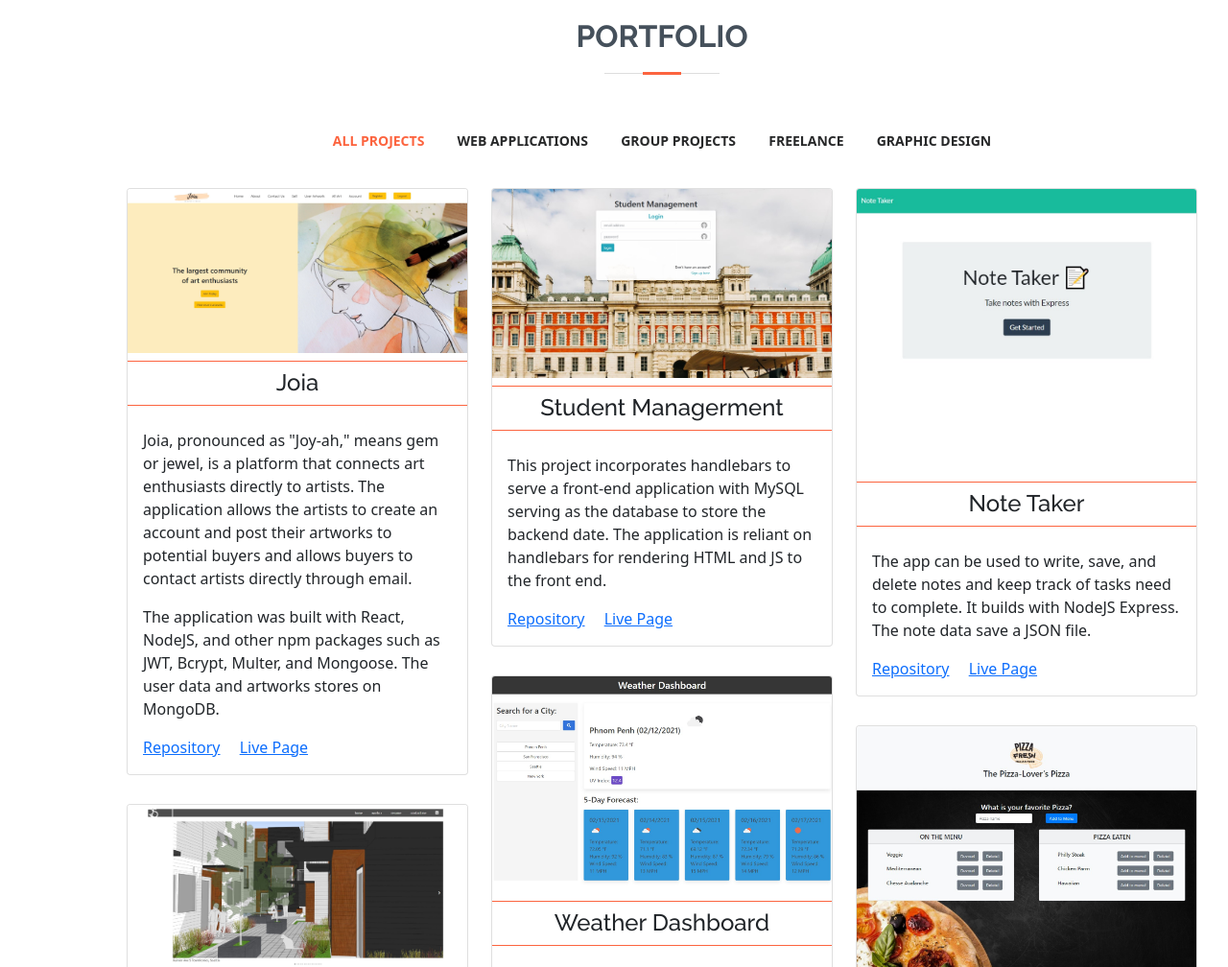
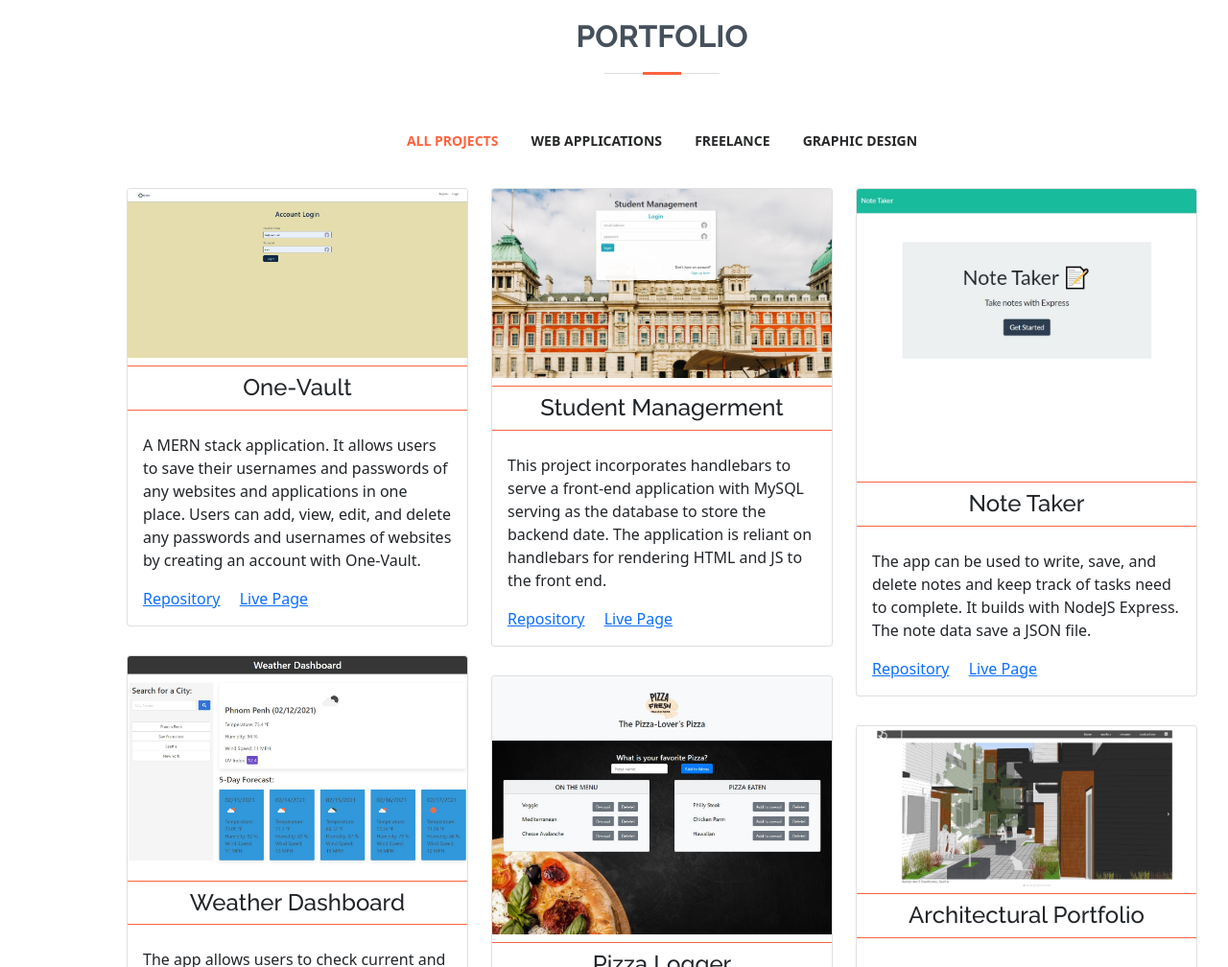
Before and after one commit to rattanakleng/Portfolio, a website with bundled scripts: page index.html in a window 1280 px wide. Shown: the part 3280-4288 px from the top of the page at 96% size. Built offline with nearby package versions, Linux system fonts and the light colour scheme.

Commit message:
update project link

```diff
--- a/index.html
+++ b/index.html
@@ -361,7 +361,6 @@
 
               <li data-filter="*" class="filter-active">All Projects</li>
               <li data-filter=".filter-web">Web applications</li>
-              <li data-filter=".filter-gProject">Group Projects</li>
               <li data-filter=".filter-freelance">Freelance</li>
               <li data-filter=".filter-graphicDsign">Graphic Design</li>
 
@@ -374,7 +373,7 @@
           <!-- Group Projects -->
 
 
-          <div class="col-lg-4 col-md-6 portfolio-item filter-gProject">
+          <!-- <div class="col-lg-4 col-md-6 portfolio-item filter-web">
             <div class="card rounded-5 border-orange">
 
               <img src="assets/img/portfolio/joia.jpg" class="card-img-top rounded-top-5" alt="Page layout image">
@@ -395,9 +394,29 @@
                 <a href="https://joia.herokuapp.com/" target="_blank" class="card-link">Live Page</a>
               </div>
             </div>
+          </div> -->
+
+
+          <div class="col-lg-4 col-md-6 portfolio-item filter-web">
+            <div class="card rounded-5 border-orange">
+
+              <img src="assets/img/portfolio/one-vault.jpg" class="card-img-top rounded-top-5"
+                alt="Page layout image">
+
+              <h4 class="card-title border-y-orange text-center py-2 mt-2">One-Vault</h4>
+              <div class="card-body">
+
+                <p class="card-text">A MERN stack application. It allows users to save their usernames and passwords of any websites and applications in one place. Users can add, view, edit, and delete any passwords and usernames of websites by creating an account with One-Vault.</p>
+
+                <a href="https://github.com/rattanakleng/one-vault" target="_blank"
+                  class="card-link">Repository</a>
+                <a href="https://one-vault.herokuapp.com/login" target="_blank" class="card-link">Live Page</a>
+
+              </div>
+            </div>
           </div>
 
-          <div class="col-lg-4 col-md-6 portfolio-item filter-gProject">
+          <div class="col-lg-4 col-md-6 portfolio-item filter-web">
             <div class="card rounded-5 border-orange">
 
               <img src="assets/img/portfolio/group-project-2.jpg" class="card-img-top rounded-top-5"
```
Also changed, not shown: assets/img/portfolio/one-vault.jpg (added).
